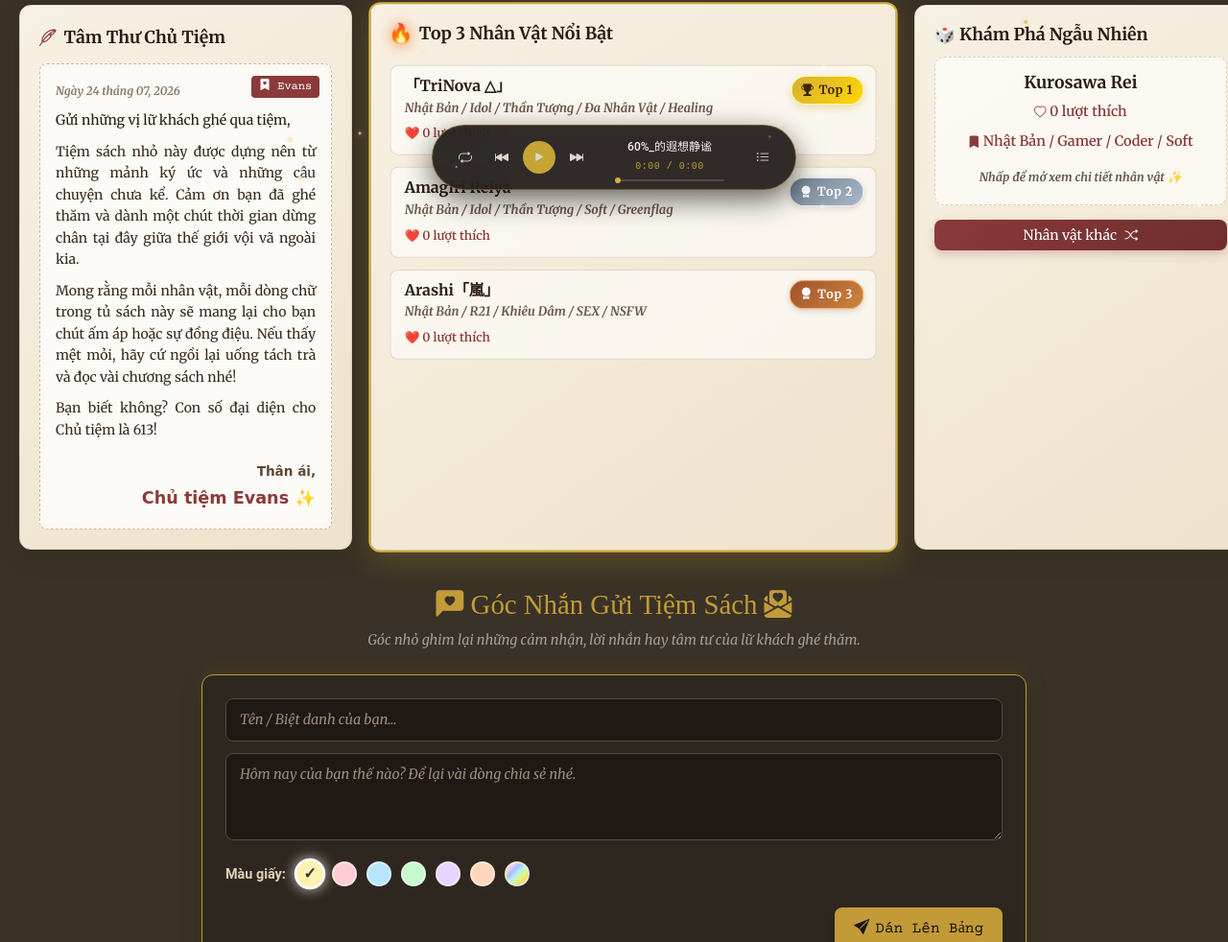
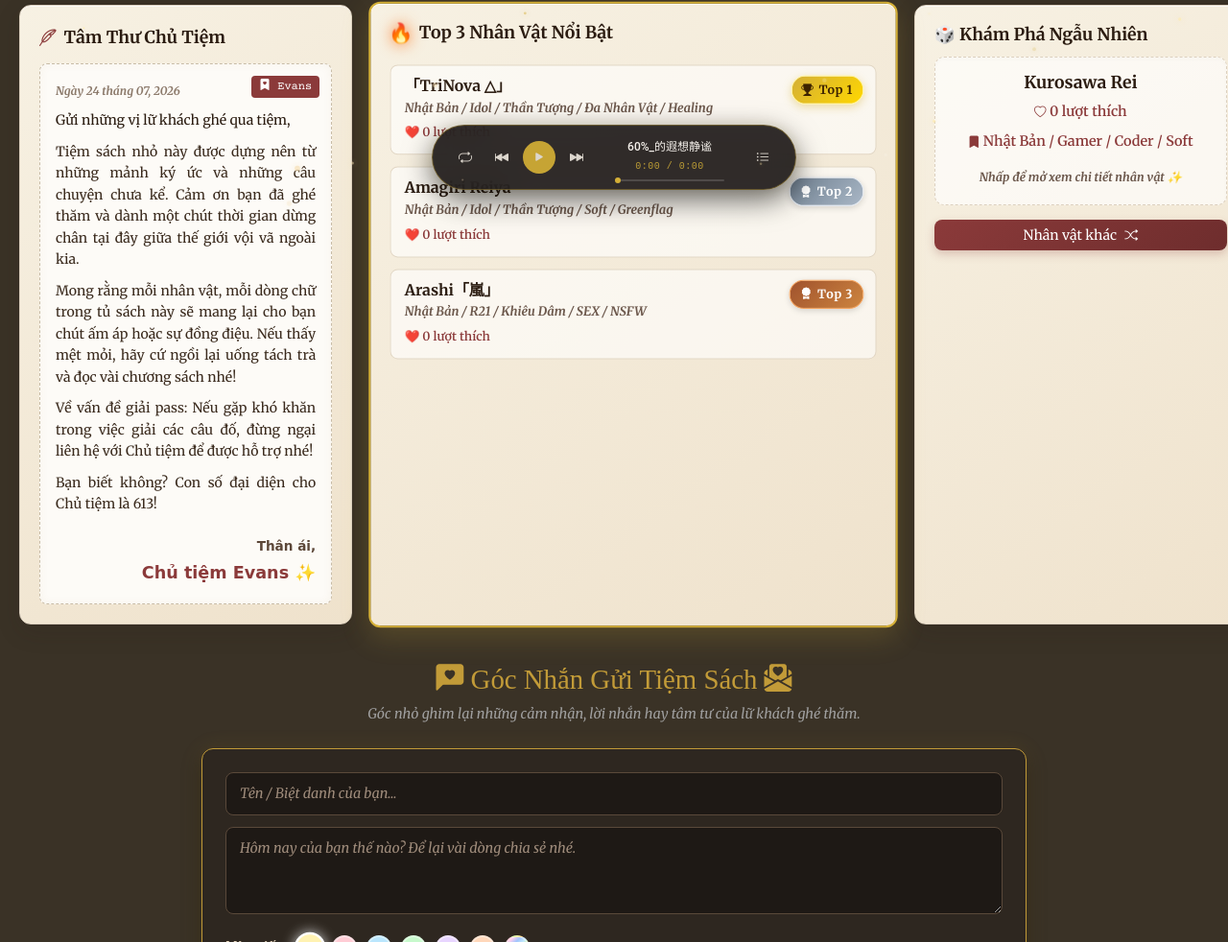
Before and after one commit to tiemsachevans/tiemsachevans.github.io, a plain HTML site: page index.html in a window 1280 px wide. Shown: the part 578-1560 px from the top of the page at 96% size. Drawn offline with nearby package versions, Linux system fonts and the light colour scheme; no server answers; a web font is replaced by a local one.

Commit message:
Author Notes

```diff
--- a/index.html
+++ b/index.html
@@ -221,6 +221,7 @@
                 lại cho bạn chút ấm áp hoặc sự đồng điệu. Nếu thấy mệt mỏi, hãy
                 cứ ngồi lại uống tách trà và đọc vài chương sách nhé!
               </p>
+              <p>Về vấn đề giải pass: Nếu gặp khó khăn trong việc giải các câu đố, đừng ngại liên hệ với Chủ tiệm để được hỗ trợ nhé!</p>
               <p>Bạn biết không? Con số đại diện cho Chủ tiệm là 613!</p>
             </div>
 
```
